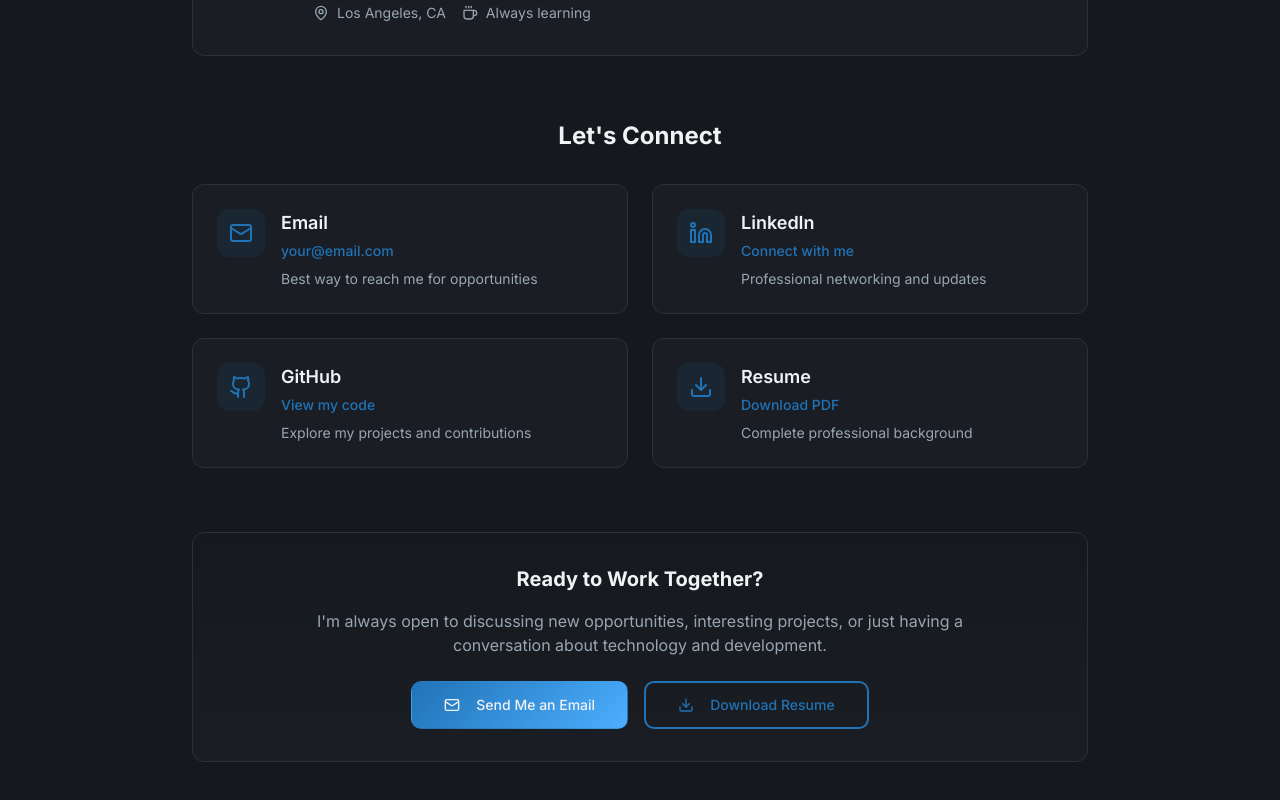
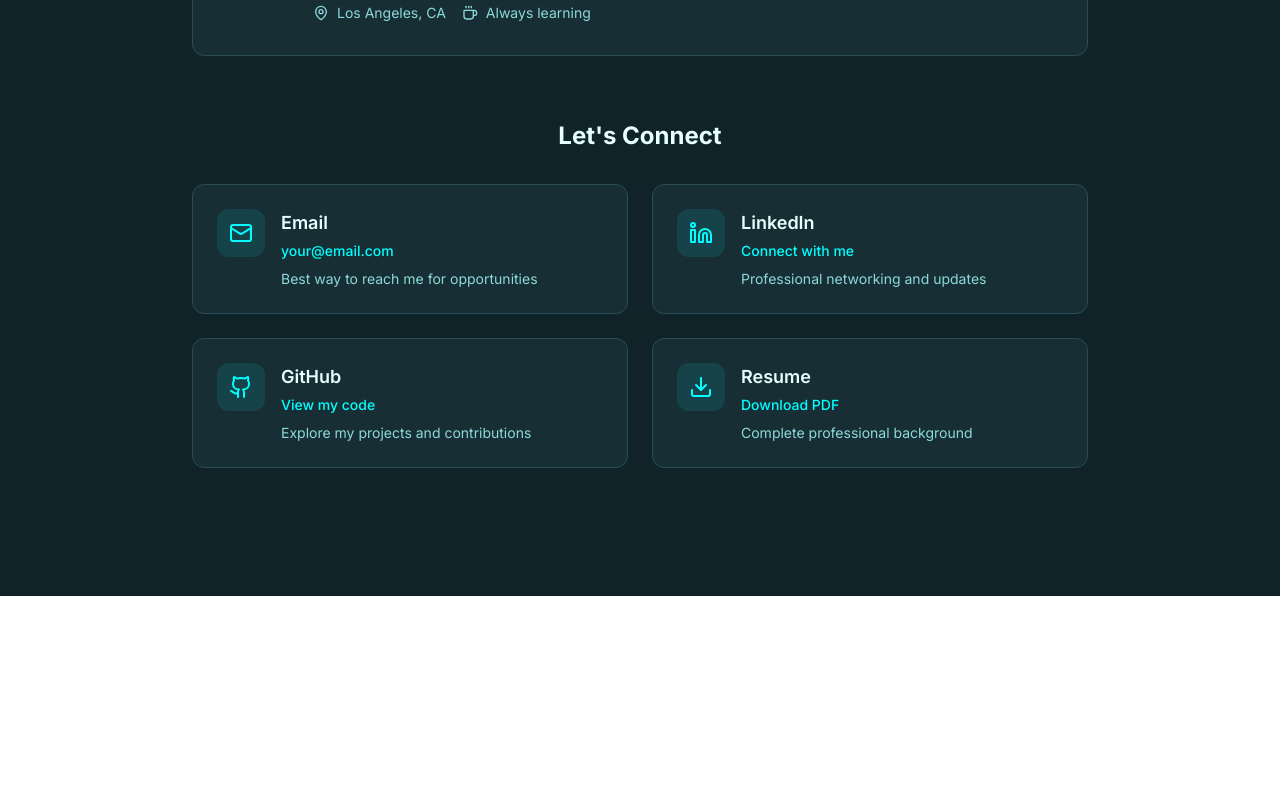
Before and after one commit to rohangandhi202/PersonalWebsite, a React (Vite) app: page /contact in a window 1280 px wide. Shown: the part 624-1424 px from the top of the page. After the commit the page ends 1220 px from the top, so only its background shows below. Built offline with nearby package versions, Linux system fonts and the light colour scheme.

Commit message:
Update theme to futuristic
Change background to a deep purple-blue gradient and update accent colors to electric blue, neon cyan, or magenta. Remove the "Ready to Work Together" section.

```diff
--- a/src/index.css
+++ b/src/index.css
@@ -2,75 +2,79 @@
 @tailwind components;
 @tailwind utilities;
 
-/* Portfolio Design System - UCLA Blue Theme
-All colors MUST be HSL. Dark charcoal background with UCLA blue accents.
+/* Futuristic Developer Portfolio Theme
+All colors MUST be HSL. Deep purple-blue gradient with electric accents.
 */
 
 @layer base {
   :root {
     /* Core Background & Text */
-    --background: 218 15% 10%;
-    --foreground: 210 20% 95%;
+    --background: 194 46% 11%;
+    --foreground: 180 100% 95%;
 
     /* Card & Surface Colors */
-    --card: 218 15% 12%;
-    --card-foreground: 210 20% 95%;
+    --card: 194 38% 15%;
+    --card-foreground: 180 100% 95%;
 
-    /* UCLA Blue Primary Theme */
-    --primary: 207 70% 42%;
-    --primary-foreground: 210 20% 95%;
-    --primary-glow: 207 100% 65%;
+    /* Electric Cyan Primary Theme */
+    --primary: 180 100% 50%;
+    --primary-foreground: 194 46% 11%;
+    --primary-glow: 180 100% 70%;
 
     /* Secondary & Muted Colors */
-    --secondary: 218 15% 15%;
-    --secondary-foreground: 210 20% 85%;
+    --secondary: 194 38% 20%;
+    --secondary-foreground: 180 80% 85%;
 
-    --muted: 218 10% 18%;
-    --muted-foreground: 210 15% 65%;
+    --muted: 194 30% 25%;
+    --muted-foreground: 180 50% 70%;
 
-    /* Accent Colors */
-    --accent: 207 70% 42%;
-    --accent-foreground: 210 20% 95%;
+    /* Magenta Accent Colors */
+    --accent: 300 100% 50%;
+    --accent-foreground: 194 46% 11%;
 
     /* Interactive Elements */
-    --border: 218 15% 20%;
-    --input: 218 15% 15%;
-    --ring: 207 70% 42%;
+    --border: 194 38% 25%;
+    --input: 194 38% 18%;
+    --ring: 180 100% 50%;
 
     /* Destructive */
     --destructive: 0 85% 60%;
-    --destructive-foreground: 210 20% 95%;
+    --destructive-foreground: 180 100% 95%;
 
     /* Popover */
-    --popover: 218 15% 12%;
-    --popover-foreground: 210 20% 95%;
+    --popover: 194 38% 15%;
+    --popover-foreground: 180 100% 95%;
 
     /* Design System Tokens */
     --radius: 0.75rem;
 
-    /* Custom Gradients */
-    --gradient-primary: linear-gradient(135deg, hsl(var(--primary)), hsl(var(--primary-glow)));
+    /* Custom Gradients - Futuristic */
+    --gradient-primary: linear-gradient(135deg, hsl(var(--primary)), hsl(var(--accent)));
+    --gradient-background: linear-gradient(135deg, hsl(194, 46%, 11%), hsl(194, 36%, 19%), hsl(194, 38%, 28%));
     --gradient-subtle: linear-gradient(180deg, hsl(var(--background)), hsl(var(--card)));
-    --gradient-glow: radial-gradient(circle at center, hsl(var(--primary) / 0.3), transparent 70%);
+    --gradient-glow: radial-gradient(circle at center, hsl(var(--primary) / 0.4), transparent 70%);
+    --gradient-cyber: linear-gradient(45deg, hsl(var(--primary)), hsl(var(--accent)), hsl(var(--primary)));
 
-    /* Shadows & Effects */
-    --shadow-glow: 0 0 30px hsl(var(--primary) / 0.3);
-    --shadow-card: 0 4px 20px hsl(var(--background) / 0.8);
-    --shadow-elegant: 0 8px 32px hsl(var(--primary) / 0.15);
+    /* Shadows & Effects - Neon */
+    --shadow-glow: 0 0 30px hsl(var(--primary) / 0.5);
+    --shadow-card: 0 4px 20px hsl(var(--background) / 0.9);
+    --shadow-elegant: 0 8px 32px hsl(var(--primary) / 0.25);
+    --shadow-neon: 0 0 20px hsl(var(--primary) / 0.8), 0 0 40px hsl(var(--primary) / 0.4);
 
     /* Animation Curves */
     --transition-smooth: all 0.3s cubic-bezier(0.4, 0, 0.2, 1);
     --transition-spring: all 0.5s cubic-bezier(0.34, 1.56, 0.64, 1);
+    --transition-cyber: all 0.4s cubic-bezier(0.25, 0.46, 0.45, 0.94);
 
     /* Sidebar (keeping for compatibility) */
-    --sidebar-background: 218 15% 12%;
-    --sidebar-foreground: 210 20% 85%;
-    --sidebar-primary: 207 70% 42%;
-    --sidebar-primary-foreground: 210 20% 95%;
-    --sidebar-accent: 218 15% 15%;
-    --sidebar-accent-foreground: 210 20% 85%;
-    --sidebar-border: 218 15% 20%;
-    --sidebar-ring: 207 70% 42%;
+    --sidebar-background: 194 38% 15%;
+    --sidebar-foreground: 180 80% 85%;
+    --sidebar-primary: 180 100% 50%;
+    --sidebar-primary-foreground: 194 46% 11%;
+    --sidebar-accent: 194 38% 20%;
+    --sidebar-accent-foreground: 180 80% 85%;
+    --sidebar-border: 194 38% 25%;
+    --sidebar-ring: 180 100% 50%;
   }
 }
 
@@ -80,6 +84,8 @@ All colors MUST be HSL. Dark charcoal background with UCLA blue accents.
   }
 
   body {
-    @apply bg-background text-foreground;
+    @apply text-foreground;
+    background: linear-gradient(135deg, hsl(194, 46%, 11%), hsl(194, 36%, 19%), hsl(194, 38%, 28%));
+    min-height: 100vh;
   }
 }
--- a/src/pages/Contact.tsx
+++ b/src/pages/Contact.tsx
@@ -137,34 +137,6 @@ const Contact = () => {
             </div>
           </div>
 
-          {/* Call to Action */}
-          <div className="text-center bg-gradient-subtle rounded-lg p-8 border border-border">
-            <h3 className="text-xl font-bold text-foreground mb-4">
-              Ready to Work Together?
-            </h3>
-            <p className="text-muted-foreground mb-6 max-w-2xl mx-auto">
-              I'm always open to discussing new opportunities, interesting projects,
-              or just having a conversation about technology and development.
-            </p>
-
-            <div className="flex flex-col sm:flex-row gap-4 justify-center">
-              <HeroButton
-                variant="primary"
-                onClick={() => window.location.href = 'mailto:your@email.com'}
-              >
-                <Mail className="w-4 h-4 mr-2" />
-                Send Me an Email
-              </HeroButton>
-
-              <HeroButton
-                variant="outline"
-                onClick={() => window.open('/resume.pdf', '_blank')}
-              >
-                <Download className="w-4 h-4 mr-2" />
-                Download Resume
-              </HeroButton>
-            </div>
-          </div>
         </div>
       </div>
     </div>
--- a/tailwind.config.ts
+++ b/tailwind.config.ts
@@ -69,13 +69,16 @@ export default {
 			},
 			backgroundImage: {
 				'gradient-primary': 'var(--gradient-primary)',
+				'gradient-background': 'var(--gradient-background)',
 				'gradient-subtle': 'var(--gradient-subtle)',
-				'gradient-glow': 'var(--gradient-glow)'
+				'gradient-glow': 'var(--gradient-glow)',
+				'gradient-cyber': 'var(--gradient-cyber)'
 			},
 			boxShadow: {
 				'glow': 'var(--shadow-glow)',
 				'card': 'var(--shadow-card)',
-				'elegant': 'var(--shadow-elegant)'
+				'elegant': 'var(--shadow-elegant)',
+				'neon': 'var(--shadow-neon)'
 			},
 			transitionTimingFunction: {
 				'smooth': 'var(--transition-smooth)',
```
